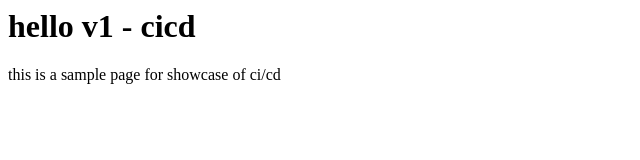
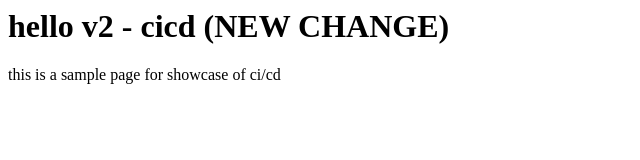
Before and after one commit to sidoncode/congenial-octo-disco, a plain HTML site: page index.html in a window 1280 px wide. Shown: the whole page, without its empty margins (0-640 px from the left). Drawn offline with Linux system fonts and the light colour scheme.

Commit message:
Update index.html

```diff
--- a/index.html
+++ b/index.html
@@ -3,7 +3,7 @@
   <body>
 
     <h1>
-      hello v1 - cicd
+      hello v2 - cicd (NEW CHANGE)
     </h1>
 
     <p>this is a sample page for showcase of ci/cd</p>
```
